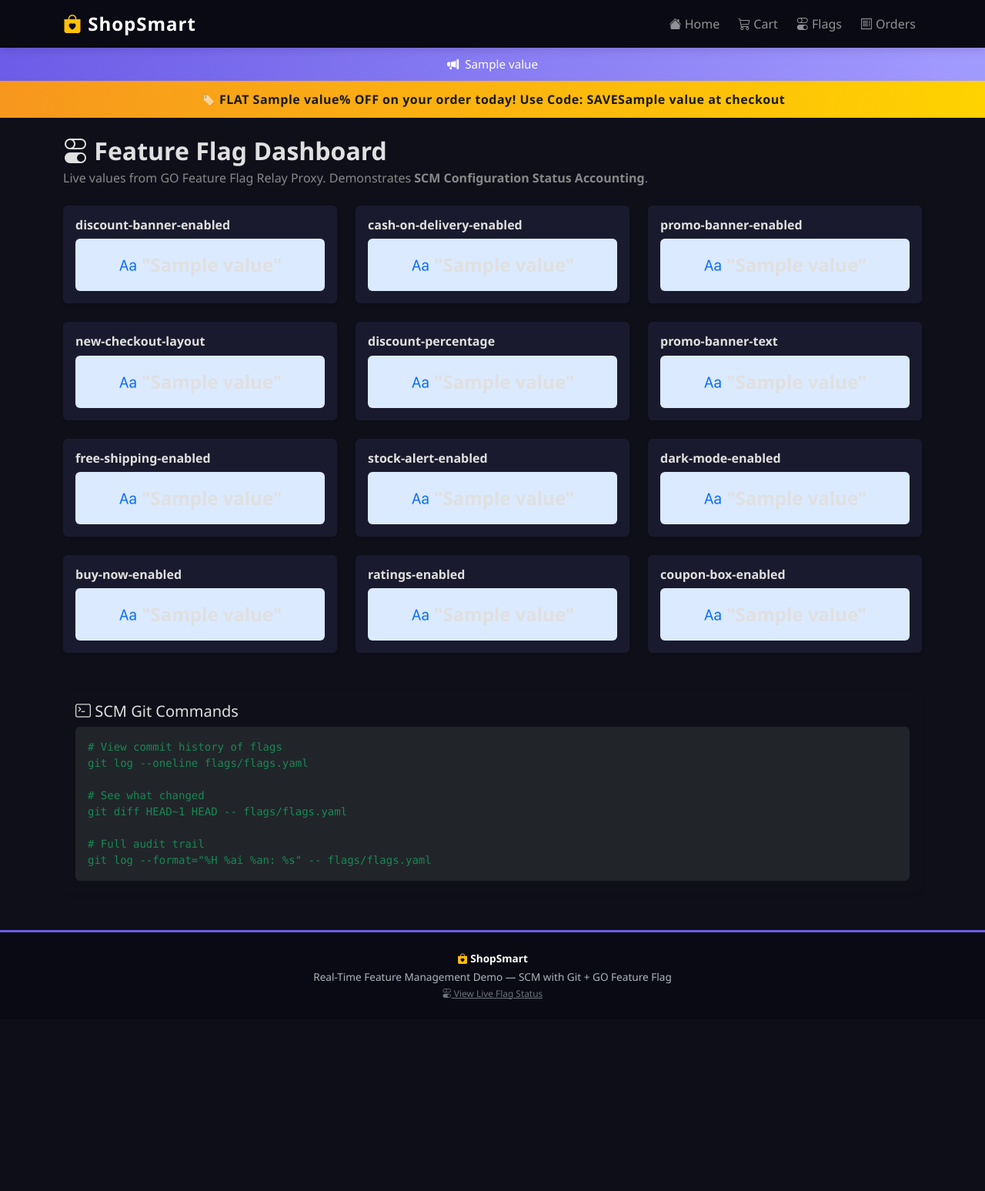
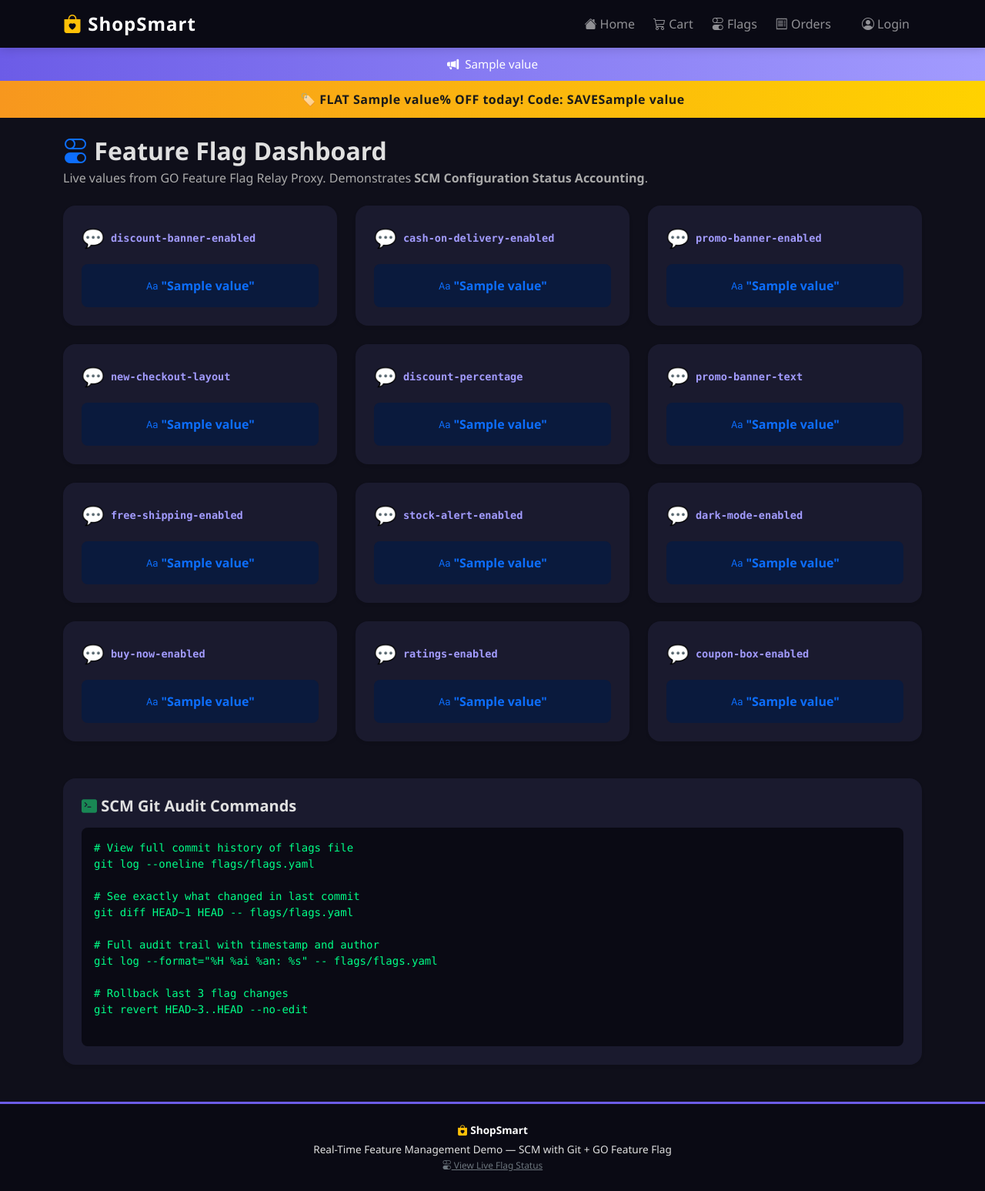
Before and after one commit to Hari-Sudharsan/SCM_project, a Flask app: page /admin/flags in a window 1280 px wide. Shown: the whole page at 77% size. Before the commit the page ends 1298 px from the top, so only its background shows below. Run offline with Flask 3, Linux system fonts and the light colour scheme; tables that the repository leaves empty hold one stand-in row (values such as "Sample post"); a database or web service that is not in the repository returns one stand-in record (values such as "Sample title"); data that the repository does not hold is empty.

Commit message:
feat: add login/logout, account icon, fix dark mode flag page text

```diff
--- a/app.py
+++ b/app.py
@@ -213,7 +213,23 @@
     orders = conn.execute("SELECT * FROM orders ORDER BY id DESC").fetchall()
     conn.close()
     return render_template("admin_orders.html", orders=orders, flags=get_all_flags(), cart_count=0)
+@app.route("/login", methods=["GET", "POST"])
+def login():
+    if request.method == "POST":
+        username = request.form.get("username", "").strip()
+        if username:
+            session["user"] = username
+            flash(f"Welcome, {username}!", "success")
+            return redirect(url_for("index"))
+        flash("Please enter a username.", "danger")
+    return render_template("login.html", flags=get_all_flags(), cart_count=0)
 
+@app.route("/logout")
+def logout():
+    username = session.get("user", "User")
+    session.pop("user", None)
+    flash(f"Goodbye, {username}! You have been logged out.", "info")
+    return redirect(url_for("index"))
 
 if __name__ == "__main__":
     init_db()
--- a/templates/admin_flags.html
+++ b/templates/admin_flags.html
@@ -1,39 +1,83 @@
 {% extends "layout.html" %}
 {% block title %}Flag Dashboard{% endblock %}
+
 {% block content %}
-<h2 class="fw-bold mb-1"><i class="bi bi-toggles"></i> Feature Flag Dashboard</h2>
-<p class="text-muted mb-4">Live values from GO Feature Flag Relay Proxy. Demonstrates <strong>SCM Configuration Status Accounting</strong>.</p>
+
+<h2 class="fw-bold mb-1"><i class="bi bi-toggles text-primary"></i> Feature Flag Dashboard</h2>
+<p class="text-muted mb-4">
+  Live values from GO Feature Flag Relay Proxy. Demonstrates
+  <strong>SCM Configuration Status Accounting</strong>.
+</p>
+
 <div class="row g-4">
   {% for key, val in flags.items() %}
   <div class="col-md-6 col-lg-4">
-    <div class="card border-0 shadow-sm h-100">
-      <div class="card-body">
-        <h6 class="card-title text-monospace fw-bold">{{ key }}</h6>
-        <div class="mt-2 p-3 rounded text-center"
-             style="background:{% if val == true %}#d1fae5{% elif val == false %}#f3f4f6{% else %}#dbeafe{% endif %}">
-          <span class="fw-bold fs-4">
-            {% if val == true %}<i class="bi bi-check-circle-fill text-success"></i> true
-            {% elif val == false %}<i class="bi bi-x-circle-fill text-secondary"></i> false
-            {% else %}<i class="bi bi-type text-primary"></i> "{{ val }}"{% endif %}
+    <div class="card border-0 shadow-sm rounded-4 h-100">
+      <div class="card-body p-4">
+
+        <!-- Flag key name -->
+        <div class="d-flex align-items-center gap-2 mb-3">
+          {% if val == true %}
+            <span class="fs-4">✅</span>
+          {% elif val == false %}
+            <span class="fs-4">⛔</span>
+          {% else %}
+            <span class="fs-4">💬</span>
+          {% endif %}
+          <code class="fw-bold" style="font-size:0.85rem;">{{ key }}</code>
+        </div>
+
+        <!-- Flag value box -->
+        {% if val == true %}
+        <div class="p-3 rounded-3 text-center flag-card-value-true"
+             style="background:#d1fae5;">
+          <span class="fw-bold fs-5 text-success">
+            <i class="bi bi-check-circle-fill"></i> ENABLED
           </span>
         </div>
+        {% elif val == false %}
+        <div class="p-3 rounded-3 text-center flag-card-value-false"
+             style="background:#f3f4f6;">
+          <span class="fw-bold fs-5 text-secondary">
+            <i class="bi bi-x-circle-fill"></i> DISABLED
+          </span>
+        </div>
+        {% else %}
+        <div class="p-3 rounded-3 text-center flag-card-value-text"
+             style="background:#dbeafe;">
+          <span class="fw-bold text-primary">
+            <i class="bi bi-type"></i> "{{ val }}"
+          </span>
+        </div>
+        {% endif %}
+
       </div>
     </div>
   </div>
   {% endfor %}
 </div>
-<div class="card mt-5 border-0 shadow-sm bg-light">
-  <div class="card-body">
-    <h5><i class="bi bi-terminal"></i> SCM Git Commands</h5>
-    <pre class="bg-dark text-success rounded p-3 small mb-0">
-# View commit history of flags
+
+<!-- Git Commands Panel -->
+<div class="card mt-5 border-0 shadow-sm rounded-4">
+  <div class="card-body p-4">
+    <h5 class="fw-bold mb-3">
+      <i class="bi bi-terminal-fill text-success"></i> SCM Git Audit Commands
+    </h5>
+    <pre class="rounded-3 p-3 small mb-0"
+         style="background:#0f172a; color:#4ade80;">
+# View full commit history of flags file
 git log --oneline flags/flags.yaml
 
-# See what changed
+# See exactly what changed in last commit
 git diff HEAD~1 HEAD -- flags/flags.yaml
 
-# Full audit trail
-git log --format="%H %ai %an: %s" -- flags/flags.yaml</pre>
+# Full audit trail with timestamp and author
+git log --format="%H %ai %an: %s" -- flags/flags.yaml
+
+# Rollback last 3 flag changes
+git revert HEAD~3..HEAD --no-edit
+    </pre>
   </div>
 </div>
+
 {% endblock %}
--- a/templates/layout.html
+++ b/templates/layout.html
@@ -90,11 +42,24 @@
     .card       { background:#1a1a2e !important; color:#e0e0e0 !important; border-color:#2a2a4a !important; }
     .navbar     { background:#0a0a14 !important; }
     .product-img{ background:linear-gradient(135deg,#1a1a3e,#0d2d1a) !important; }
-    .text-muted { color:#888 !important; }
+    .text-muted { color:#aaa !important; }
     .bg-white   { background:#1a1a2e !important; }
     .bg-light   { background:#0f0f1a !important; }
     footer      { background:#0a0a14 !important; }
     .section-title { color:#e0e0e0 !important; }
+    /* Fix flag page dark mode text */
+    .badge.bg-success  { color:#fff !important; }
+    .badge.bg-secondary{ color:#fff !important; }
+    .badge.bg-info     { color:#000 !important; }
+    pre         { background:#0a0a14 !important; color:#00ff88 !important; }
+    code        { color:#a29bfe !important; }
+    .flag-card-value-true  { background:#0a3d1f !important; color:#6dff9e !important; }
+    .flag-card-value-false { background:#1a1a2e !important; color:#aaa !important; }
+    .flag-card-value-text  { background:#0a1a3d !important; color:#a29bfe !important; }
+    h5, h6, p, small, label { color:#e0e0e0 !important; }
+    .table { color:#e0e0e0 !important; }
+    .table-dark { background:#0a0a14 !important; }
+    input.form-control, textarea.form-control, select.form-control { background:#1a1a2e !important; color:#e0e0e0 !important; border-color:#2a2a4a !important; }
   </style>
   {% endif %}
 </head>
@@ -117,7 +82,7 @@
           </a>
         </li>
         <li class="nav-item">
-          <a class="nav-link position-relative" href="{{ url_for('cart') }}">
+          <a class="nav-link" href="{{ url_for('cart') }}">
             <i class="bi bi-cart3"></i> Cart
             {% if cart_count > 0 %}
             <span class="badge bg-danger rounded-pill">{{ cart_count }}</span>
@@ -134,27 +99,59 @@
             <i class="bi bi-receipt"></i> Orders
           </a>
         </li>
+
+        <!-- Account / Login section -->
+        {% if session.get('user') %}
+        <li class="nav-item dropdown">
+          <a class="nav-link dropdown-toggle d-flex align-items-center gap-1"
+             href="#" role="button" data-bs-toggle="dropdown">
+            <span class="bg-warning text-dark rounded-circle d-inline-flex align-items-center justify-content-center fw-bold"
+                  style="width:32px;height:32px;font-size:0.85rem;">
+              {{ session['user'][0].upper() }}
+            </span>
+            {{ session['user'] }}
+          </a>
+          <ul class="dropdown-menu dropdown-menu-end shadow">
+            <li>
+              <span class="dropdown-item-text text-muted small">
+                Signed in as <strong>{{ session['user'] }}</strong>
+              </span>
+            </li>
+            <li><hr class="dropdown-divider"/></li>
+            <li>
+              <a class="dropdown-item text-danger" href="{{ url_for('logout') }}">
+                <i class="bi bi-box-arrow-right"></i> Logout
+              </a>
+            </li>
+          </ul>
+        </li>
+        {% else %}
+        <li class="nav-item">
+          <a class="nav-link btn btn-outline-warning btn-sm px-3 rounded-pill ms-2"
+             href="{{ url_for('login') }}">
+            <i class="bi bi-person-circle"></i> Login
+          </a>
+        </li>
+        {% endif %}
+
       </ul>
     </div>
   </div>
 </nav>
 
-<!-- PROMO BANNER — flag: promo-banner-enabled -->
 {% if flags is defined and flags.get('promo-banner-enabled') %}
 <div class="promo-banner">
   <i class="bi bi-megaphone-fill me-2"></i>{{ flags['promo-banner-text'] }}
 </div>
 {% endif %}
 
-<!-- DISCOUNT BANNER — flag: discount-banner-enabled -->
 {% if flags is defined and flags.get('discount-banner-enabled') %}
 <div class="discount-banner">
-  🏷️ FLAT {{ flags['discount-percentage'] }}% OFF on your order today!
-  Use Code: <strong>SAVE{{ flags['discount-percentage'] }}</strong> at checkout
+  🏷️ FLAT {{ flags['discount-percentage'] }}% OFF today! Code:
+  <strong>SAVE{{ flags['discount-percentage'] }}</strong>
 </div>
 {% endif %}
 
-<!-- FLASH MESSAGES -->
 <div class="container mt-3">
   {% for cat, msg in get_flashed_messages(with_categories=True) %}
   <div class="alert alert-{{ cat }} alert-dismissible fade show rounded-3 shadow-sm" role="alert">
```
Also changed, not shown: other parts of templates/layout.html (+17 -69 lines), templates/login.html (added, +43 -0 lines).
